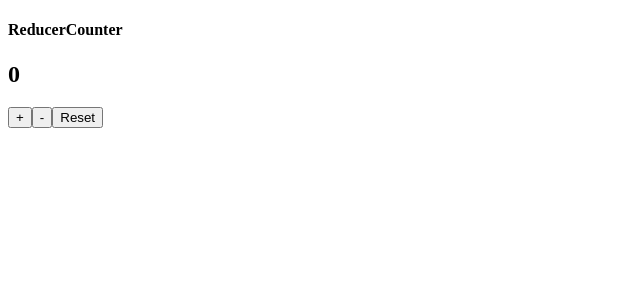
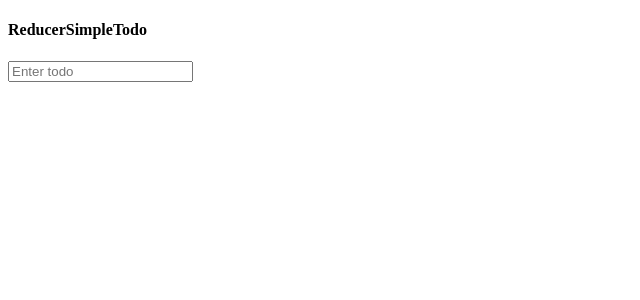
Before and after one commit to NeilaVait/react-hooks, a React (Create React App) app: page / in a window 1280 px wide. Shown: the top 300 px of the page, without its empty margins (0-640 px from the left). Built offline with nearby package versions, Linux system fonts and the light colour scheme.

Commit message:
reducerTodo start

```diff
--- a/src/App.jsx
+++ b/src/App.jsx
@@ -1,10 +1,12 @@
 import React from 'react';
-import ReducerCounter from './components/ReducerCounter/ReducerCounter';
+// import ReducerCounter from './components/ReducerCounter/ReducerCounter';
+import ReducerSimpleTodo from './components/ReducerCounter/ReducerSimpleTodo';
 
 function App() {
   return (
     <div className="App">
-      <ReducerCounter />
+      {/* <ReducerCounter /> */}
+      <ReducerSimpleTodo />
     </div>
   );
 }
--- /dev/null
+++ b/src/components/ReducerCounter/ReducerSimpleTodo.jsx
@@ -0,0 +1,16 @@
+import React, { useReducer } from 'react';
+
+const ACTION = {};
+
+function todoReducer(state, action) {}
+
+function ReducerSimpleTodo() {
+  return (
+    <div>
+      <h4>ReducerSimpleTodo</h4>
+      <input type="text" placeholder="Enter todo" />
+    </div>
+  );
+}
+
+export default ReducerSimpleTodo;
```
